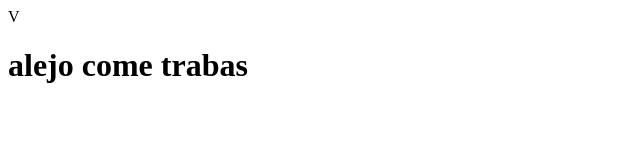
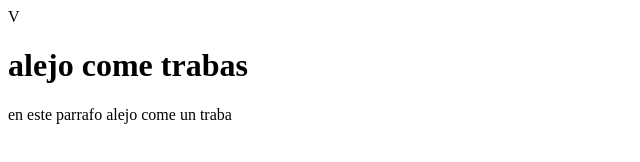
Before and after one commit to Jerejuega02/alejo-come-trabas, a plain HTML site: page index.html in a window 1280 px wide. Shown: the whole page, without its empty margins (0-640 px from the left). Drawn offline with Linux system fonts and the light colour scheme.

Commit message:
0.3
se agrego un nuevo codigo

```diff
--- a/index.html
+++ b/index.html
@@ -5,5 +5,6 @@ V<!DOCTYPE html>
     </head>
     <body>
         <h1>alejo come trabas</h1>
+        <p>en este parrafo alejo come un traba</p>
     </body>
 </html>
```
